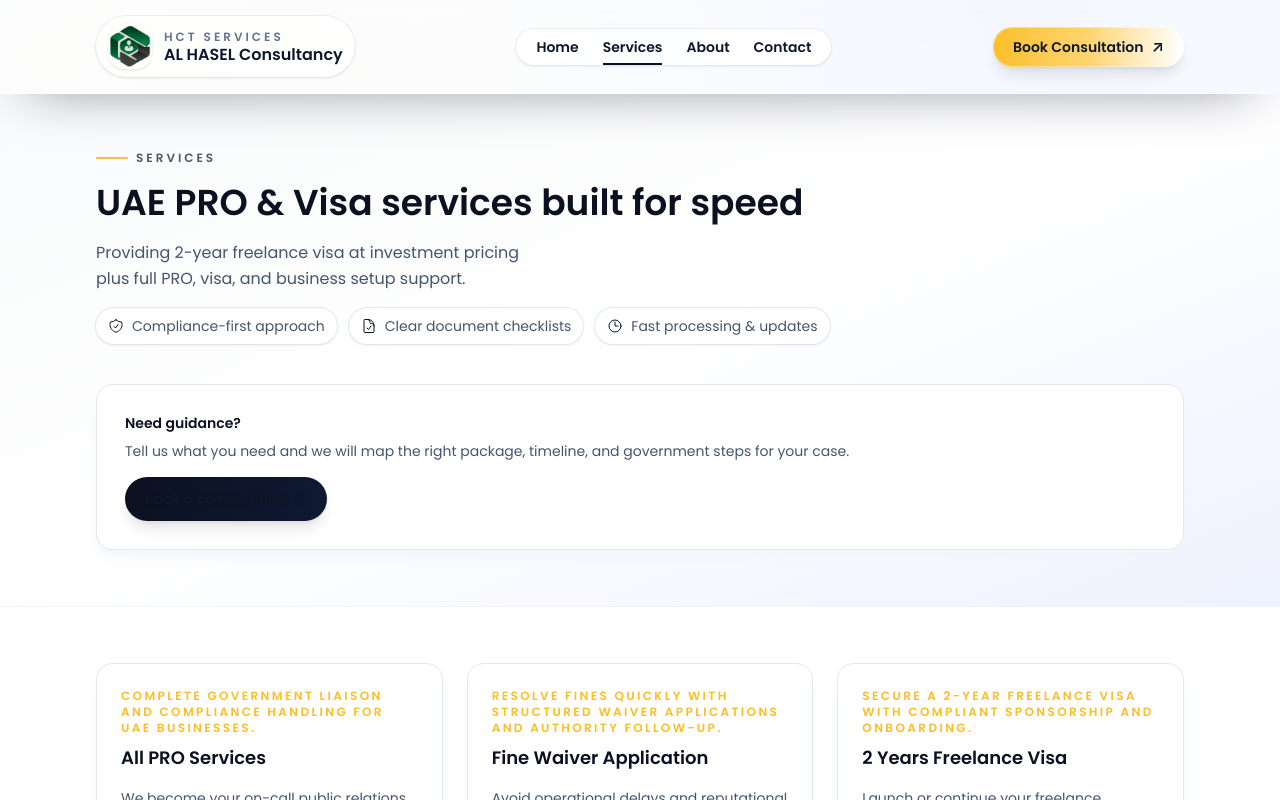
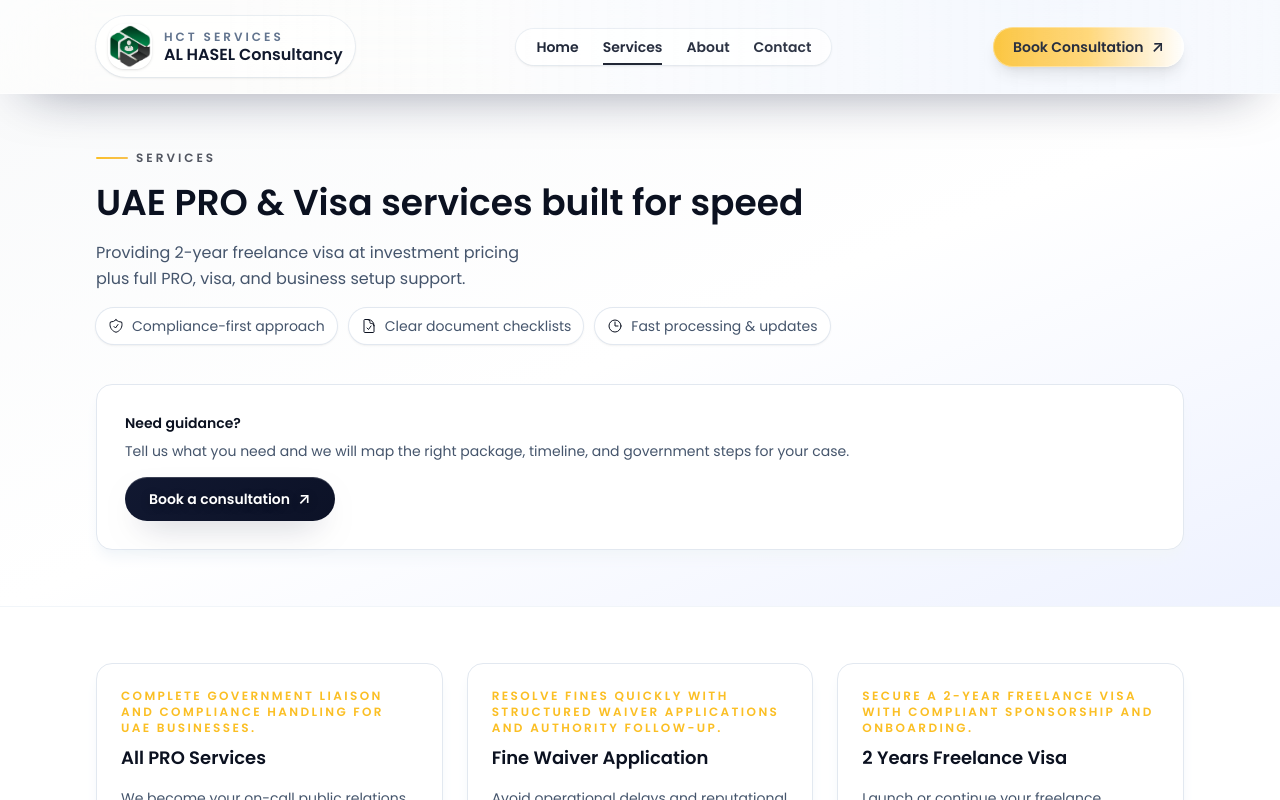
Before and after one commit to keya770/proservices, a Next.js app: page /services in a window 1280 px wide. Shown: the top 800 px of the page. Built offline with nearby package versions, Linux system fonts and the light colour scheme.

Commit message:
Improve CTA contrast and add header sheen animation

```diff
--- a/app/about/page.tsx
+++ b/app/about/page.tsx
@@ -73,9 +73,10 @@ const AboutPage = () => {
             </p>
             <Link
               href="/contact"
-              className="inline-flex items-center justify-center rounded-full bg-[var(--color-navy)] px-5 py-3 text-sm font-semibold text-white shadow-lg shadow-[var(--color-navy)]/20 transition hover:-translate-y-0.5"
+              className="cta-dark inline-flex items-center justify-center gap-2 rounded-full px-6 py-3 text-sm font-semibold"
             >
-              Speak with our team
+              <span>Speak with our team</span>
+              <span className="text-base leading-none">↗</span>
             </Link>
           </div>
           <div className="rounded-3xl border border-slate-200 bg-white p-6 shadow-xl shadow-slate-100 sm:p-7">
@@ -153,9 +154,10 @@ const AboutPage = () => {
           </div>
           <Link
             href="/contact"
-            className="inline-flex items-center justify-center rounded-full bg-[var(--color-navy)] px-5 py-3 text-sm font-semibold text-white shadow-lg shadow-[var(--color-navy)]/20 transition hover:-translate-y-0.5"
+            className="cta-dark inline-flex items-center justify-center gap-2 rounded-full px-6 py-3 text-sm font-semibold"
           >
-            Contact us
+            <span>Contact us</span>
+            <span className="text-base leading-none">↗</span>
           </Link>
         </div>
       </section>
--- a/app/globals.css
+++ b/app/globals.css
@@ -80,6 +80,25 @@ video {
   backdrop-filter: blur(14px);
 }
 
+.cta-dark {
+  color: #fff !important;
+  text-shadow: 0 2px 8px rgba(0, 0, 0, 0.35);
+  background: linear-gradient(135deg, #111831 0%, #0c1227 50%, #1b2a55 100%);
+  background-size: 200% 200%;
+  box-shadow:
+    0 14px 35px -18px rgba(12, 18, 52, 0.6),
+    0 1px 0 rgba(255, 255, 255, 0.18) inset;
+  transition: transform 0.25s ease, box-shadow 0.25s ease, background-position 2s ease;
+}
+
+.cta-dark:hover {
+  background-position: 100% 0;
+  transform: translateY(-4px);
+  box-shadow:
+    0 18px 40px -16px rgba(12, 18, 52, 0.65),
+    0 1px 0 rgba(255, 255, 255, 0.25) inset;
+}
+
 .grain {
   position: relative;
 }
@@ -104,3 +123,23 @@ video {
     transform: translateY(0px);
   }
 }
+
+@keyframes sheenSlide {
+  0% {
+    transform: translateX(-80%);
+  }
+  100% {
+    transform: translateX(120%);
+  }
+}
+
+.header-sheen::after {
+  content: "";
+  position: absolute;
+  inset: 0;
+  background: linear-gradient(90deg, transparent, rgba(255, 255, 255, 0.28), transparent);
+  opacity: 0.55;
+  transform: translateX(-80%);
+  animation: sheenSlide 12s linear infinite;
+  pointer-events: none;
+}
--- a/app/services/page.tsx
+++ b/app/services/page.tsx
@@ -74,10 +74,10 @@ const ServicesPage = () => {
               </p>
               <Link
                 href="/contact"
-                className="mt-4 inline-flex items-center justify-center gap-2 rounded-full bg-gradient-to-r from-[var(--color-navy)] to-[#0f1933] px-5 py-3 text-sm font-semibold text-white shadow-lg shadow-[var(--color-navy)]/25 transition hover:-translate-y-0.5"
+                className="cta-dark mt-4 inline-flex items-center justify-center gap-2 rounded-full px-6 py-3 text-sm font-semibold"
               >
-                <span className="drop-shadow-sm">Book a consultation</span>
-                <span className="text-base leading-none drop-shadow-sm">↗</span>
+                <span>Book a consultation</span>
+                <span className="text-base leading-none">↗</span>
               </Link>
             </div>
           </div>
--- a/components/contact-form.tsx
+++ b/components/contact-form.tsx
@@ -122,7 +122,7 @@ const ContactForm = () => {
 
       <button
         type="submit"
-        className="w-full rounded-full bg-[var(--color-navy)] px-5 py-3 text-sm font-semibold text-white shadow-lg shadow-[var(--color-navy)]/20 transition hover:-translate-y-0.5 disabled:cursor-not-allowed disabled:opacity-70"
+        className="cta-dark w-full rounded-full px-5 py-3 text-sm font-semibold disabled:cursor-not-allowed disabled:opacity-70"
         disabled={status === "loading"}
       >
         {status === "loading" ? "Sending..." : "Submit enquiry"}
--- a/components/navbar.tsx
+++ b/components/navbar.tsx
@@ -23,7 +23,7 @@ const Navbar = () => {
       : pathname.startsWith(href) || pathname.startsWith(`${href}/`);
 
   return (
-    <header className="sticky top-0 z-50 border-b border-white/40 bg-white/70 backdrop-blur-2xl shadow-[0_18px_55px_-30px_rgba(12,18,52,0.65)]">
+    <header className="header-sheen relative overflow-hidden sticky top-0 z-50 border-b border-white/40 bg-white/70 backdrop-blur-2xl shadow-[0_18px_55px_-30px_rgba(12,18,52,0.65)]">
       <div className="mx-auto max-w-6xl px-4 sm:px-6 lg:px-8">
         <div className="flex items-center justify-between gap-4 py-3 sm:py-4">
           <Link
--- a/components/service-enquiry-form.tsx
+++ b/components/service-enquiry-form.tsx
@@ -143,7 +143,7 @@ const ServiceEnquiryForm = ({ serviceName }: Props) => {
 
       <button
         type="submit"
-        className="w-full rounded-full bg-[var(--color-navy)] px-5 py-3 text-sm font-semibold text-white shadow-lg shadow-[var(--color-navy)]/20 transition hover:-translate-y-0.5 disabled:cursor-not-allowed disabled:opacity-70"
+        className="cta-dark w-full rounded-full px-5 py-3 text-sm font-semibold disabled:cursor-not-allowed disabled:opacity-70"
         disabled={status === "loading"}
       >
         {status === "loading" ? "Submitting..." : "Request this service"}
```
